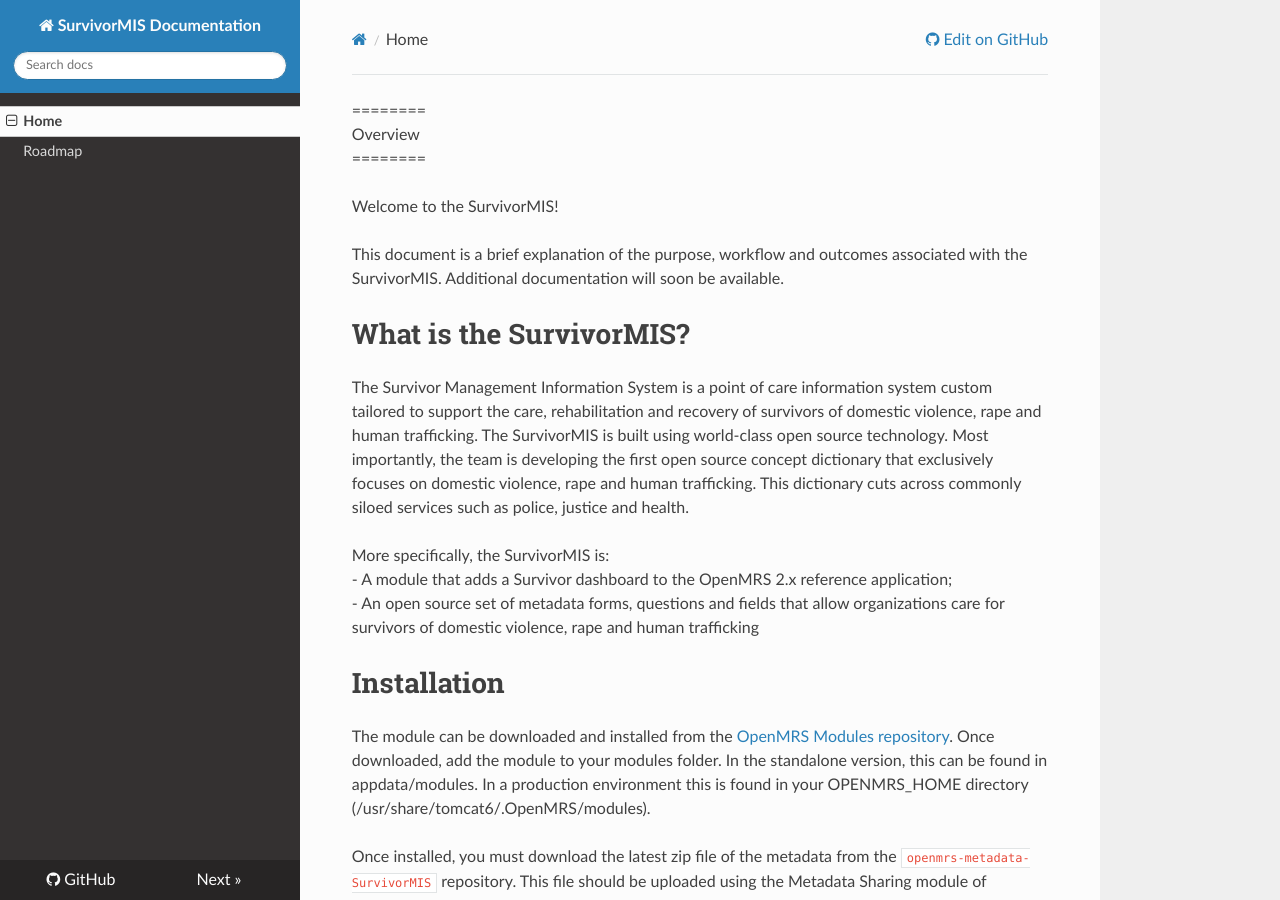
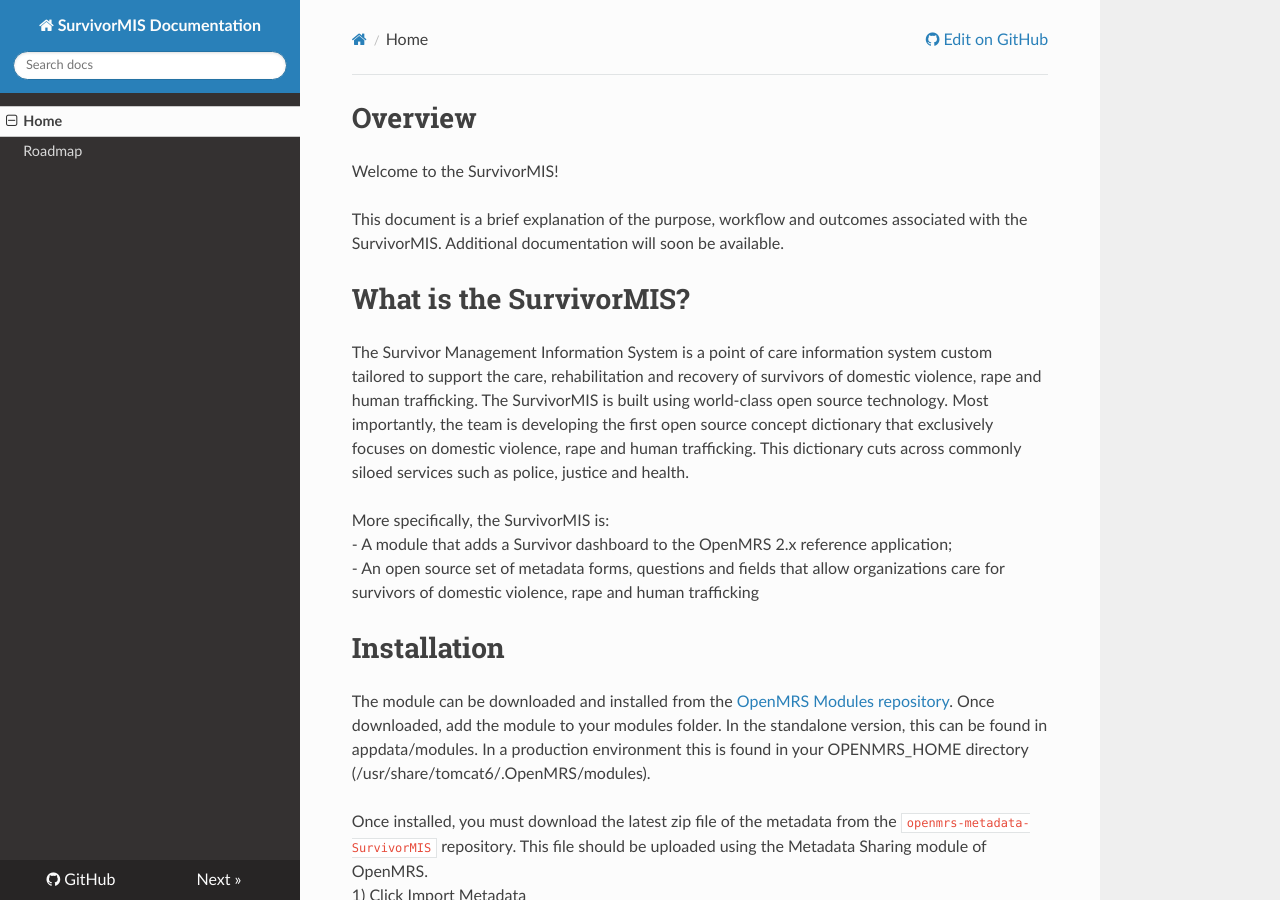
Before and after one commit to SurvivorMIS/Documentation, an MkDocs documentation site: the page built from docs/index.md, in a window 1280 px wide and 900 px high. Built offline with MkDocs 1.6.1, drawn with Linux system fonts in a browser that asks for light colours; nearby versions of some CDN libraries; old or Windows-style settings are respelled for this version of MkDocs.

```diff
--- a/docs/index.md
+++ b/docs/index.md
@@ -1,6 +1,4 @@
-========
-Overview
-========
+#Overview
 
 Welcome to the SurvivorMIS!
 
```
